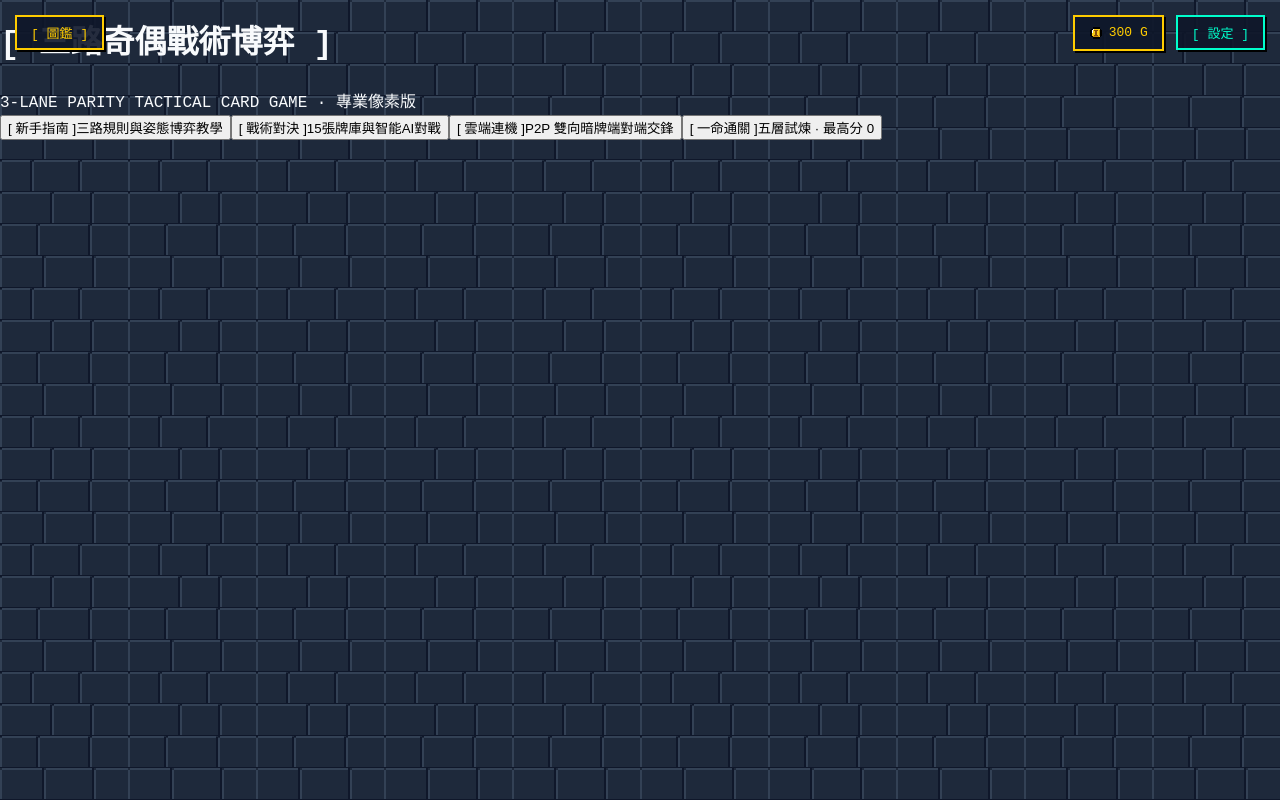
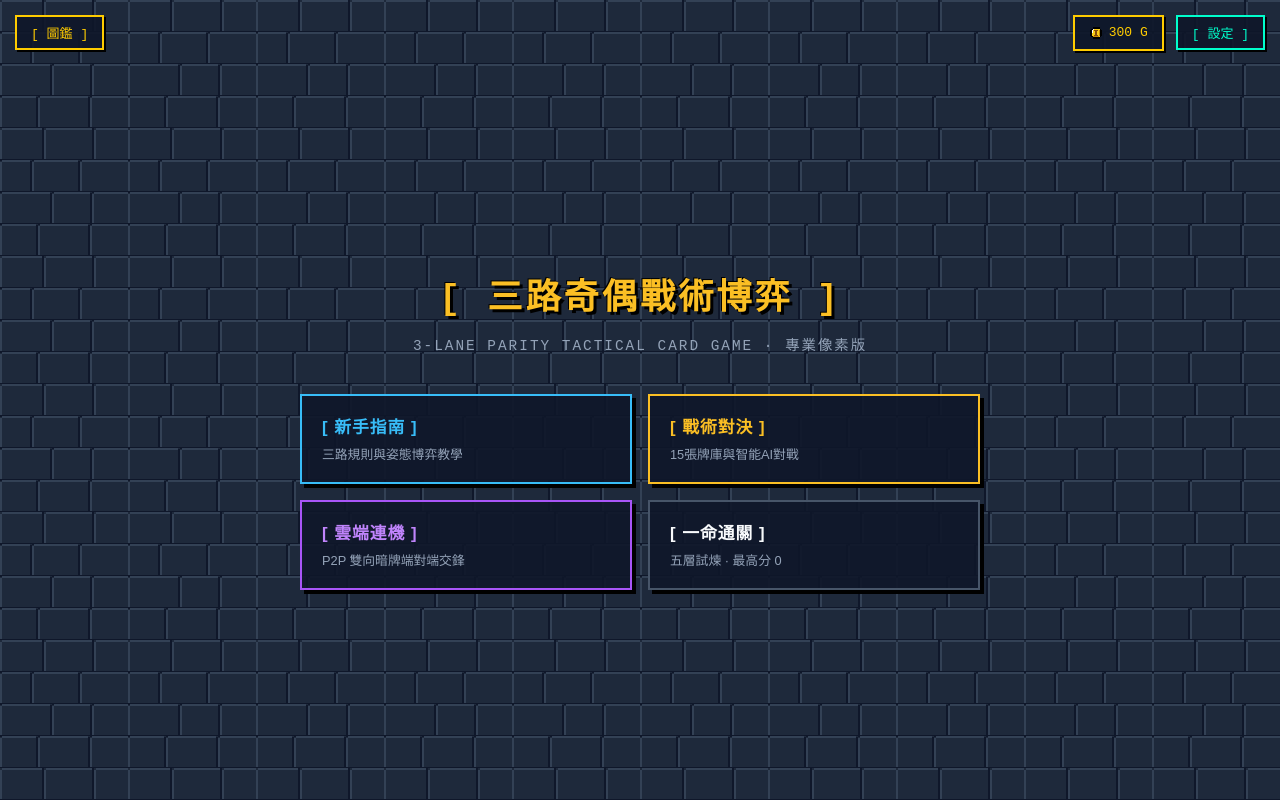
Before and after one commit to YaodeChiang4181/A-little-Game, a React (Vite) app in the folder frontend/: page / in a window 1280 px wide. Built offline with nearby package versions, Linux system fonts and the light colour scheme; a web font is replaced by a local one; what peerjs would draw is missing.

Commit message:
補齊主選單CSS樣式

```diff
--- a/frontend/src/index.css
+++ b/frontend/src/index.css
@@ -2069,3 +2069,120 @@ body {
   border: 1px solid #000;
   z-index: 10;
 }
+
+/*補主畫面按鈕格式*/
+/* ================= 遊戲開始畫面 (Start Screen) ================= */
+.start-screen {
+  display: flex;
+  flex-direction: column;
+  align-items: center;
+  justify-content: center;
+  min-height: calc(100vh - 80px);
+  padding: 80px 20px 40px;
+  text-align: center;
+  width: 100%;
+  max-width: 720px;
+  margin: 0 auto;
+}
+
+.start-screen .title {
+  font-size: 2.2rem;
+  font-weight: 900;
+  color: #fbbf24;
+  text-shadow: 3px 3px 0 #000, -1px -1px 0 #000;
+  letter-spacing: 3px;
+  margin-bottom: 10px;
+}
+
+.start-screen .subtitle {
+  font-size: 0.9rem;
+  color: #94a3b8;
+  letter-spacing: 2px;
+  margin-bottom: 36px;
+}
+
+/* 模式選擇網格 (2x2 卡片排列) */
+.mode-selection-grid {
+  display: grid;
+  grid-template-columns: repeat(2, 1fr);
+  gap: 16px;
+  width: 100%;
+}
+
+@media (max-width: 600px) {
+  .mode-selection-grid {
+    grid-template-columns: 1fr;
+  }
+}
+
+.mode-btn {
+  display: flex;
+  flex-direction: column;
+  align-items: flex-start;
+  justify-content: center;
+  gap: 8px;
+  padding: 18px 20px;
+  background: rgba(15, 23, 42, 0.9);
+  border: 2px solid #475569;
+  box-shadow: 4px 4px 0 #000;
+  color: #f8fafc;
+  cursor: pointer;
+  text-align: left;
+  transition: transform 0.1s, border-color 0.15s, background 0.15s;
+}
+
+.mode-btn:hover {
+  transform: translate(-2px, -2px);
+  box-shadow: 6px 6px 0 #000;
+  background: rgba(30, 41, 59, 0.95);
+}
+
+.mode-btn:active {
+  transform: translate(2px, 2px);
+  box-shadow: 2px 2px 0 #000;
+}
+
+.mode-btn-title {
+  font-size: 1.05rem;
+  font-weight: bold;
+  letter-spacing: 1px;
+}
+
+.mode-btn-desc {
+  font-size: 0.8rem;
+  color: #94a3b8;
+  line-height: 1.4;
+}
+
+/* 四種模式專屬邊框與標題點綴色 */
+.mode-tutorial {
+  border-color: #38bdf8;
+}
+
+.mode-tutorial .mode-btn-title {
+  color: #38bdf8;
+}
+
+.mode-single {
+  border-color: #fbbf24;
+}
+
+.mode-single .mode-btn-title {
+  color: #fbbf24;
+}
+
+.mode-online {
+  border-color: #a855f7;
+}
+
+.mode-online .mode-btn-title {
+  color: #c084fc;
+}
+
+.mode-roguelike {
+  border-color: #f43f5e;
+}
+
+.mode-roguelike .mode-btn-title {
+  color: #fb7185;
+}
```
Also changed, not shown: 2 other files (tests, documents, lock files or other folders).
